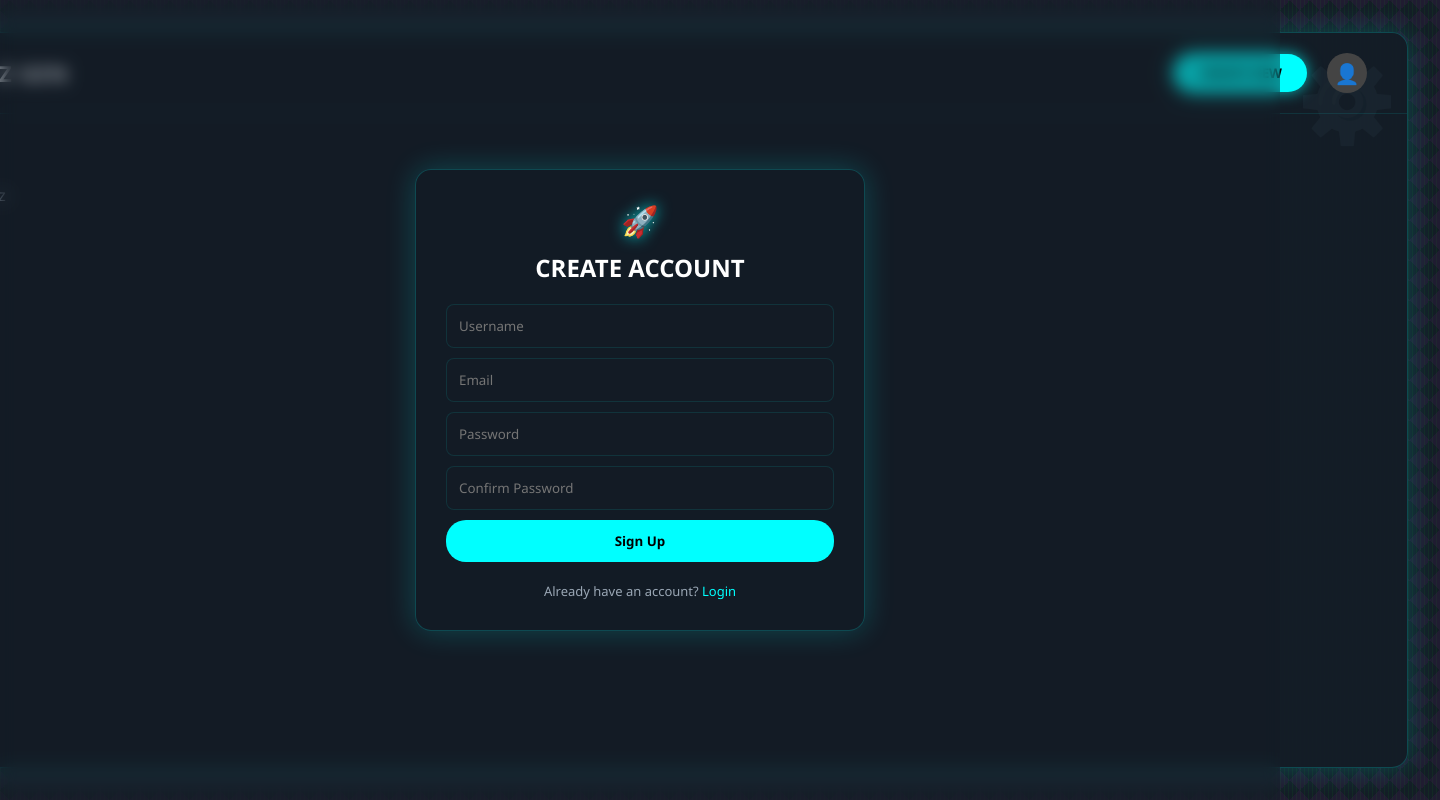
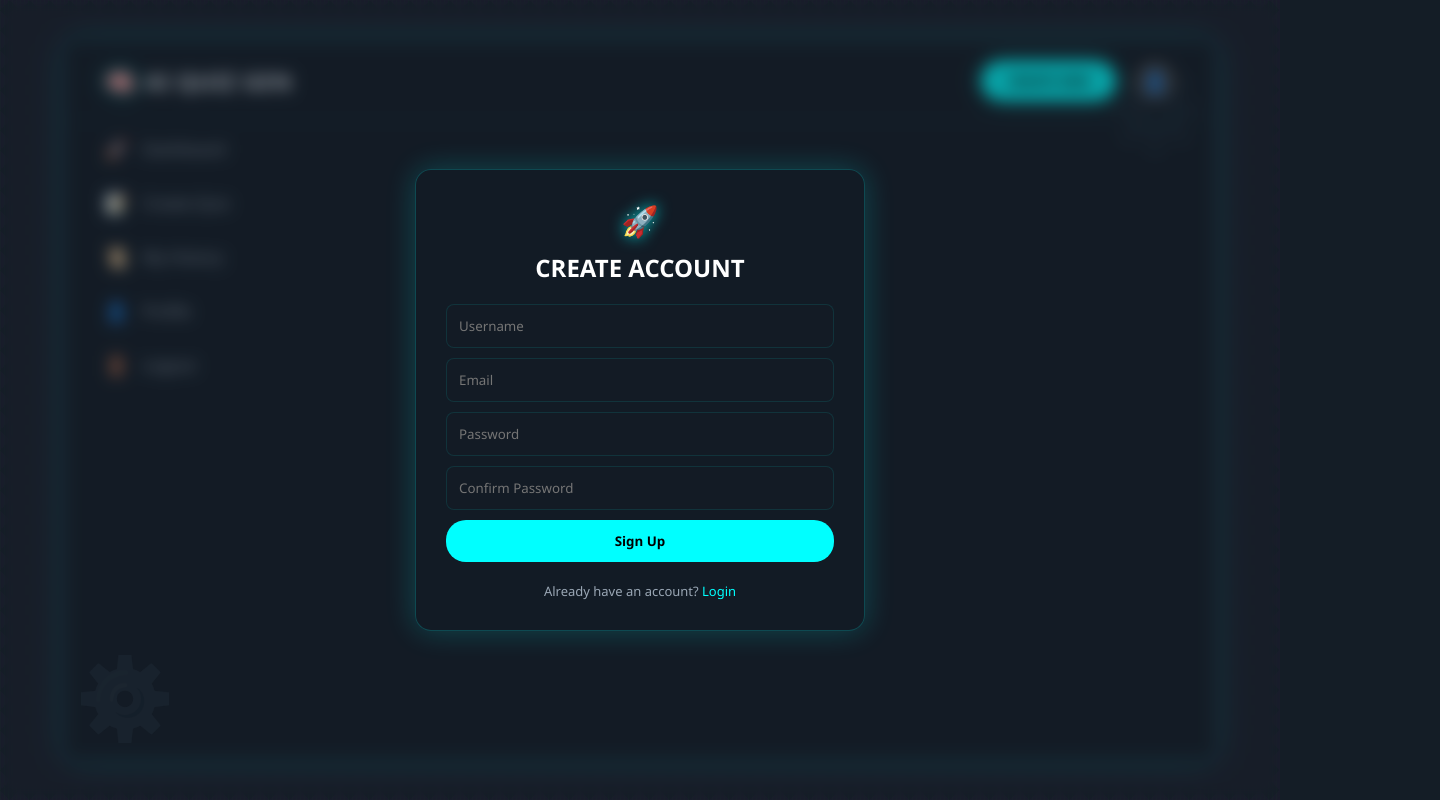
Before and after one commit to konradc67/AI-Quiz-Generator-Platform, a React (Vite) app: page /register in a window 1280 px wide. Shown: the whole page, 1440 px wide, since content can reach past the window. Built offline with nearby package versions, Linux system fonts and the light colour scheme.

Commit message:
fix: css app container fix

```diff
--- a/src/index.css
+++ b/src/index.css
@@ -35,9 +35,8 @@ body {
 }
 
 .app-container {
-    width: 1600px;
-    max-width: 98%;
-    height: 92vh;
+    width: 90vw;
+    height: 90vh;
     background: rgba(20, 29, 38, 0.95);
     border: 1px solid rgba(0, 255, 255, 0.2);
     border-radius: 16px;
@@ -46,7 +45,6 @@ body {
     box-shadow: 0 0 30px rgba(0, 255, 255, 0.2);
     position: relative;
 }
-
 .app-container::before, .app-container::after {
     content: '⚙️';
     position: absolute;
```
